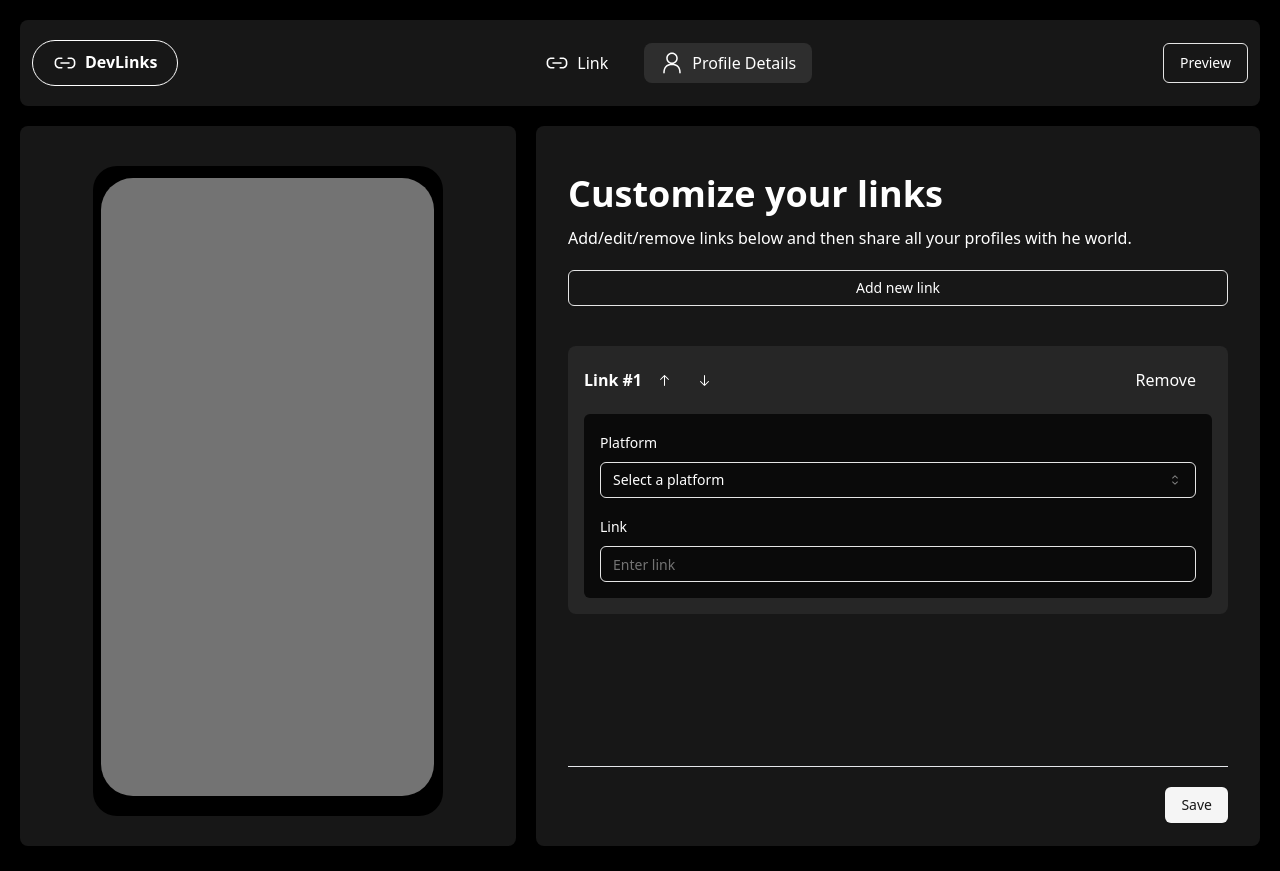
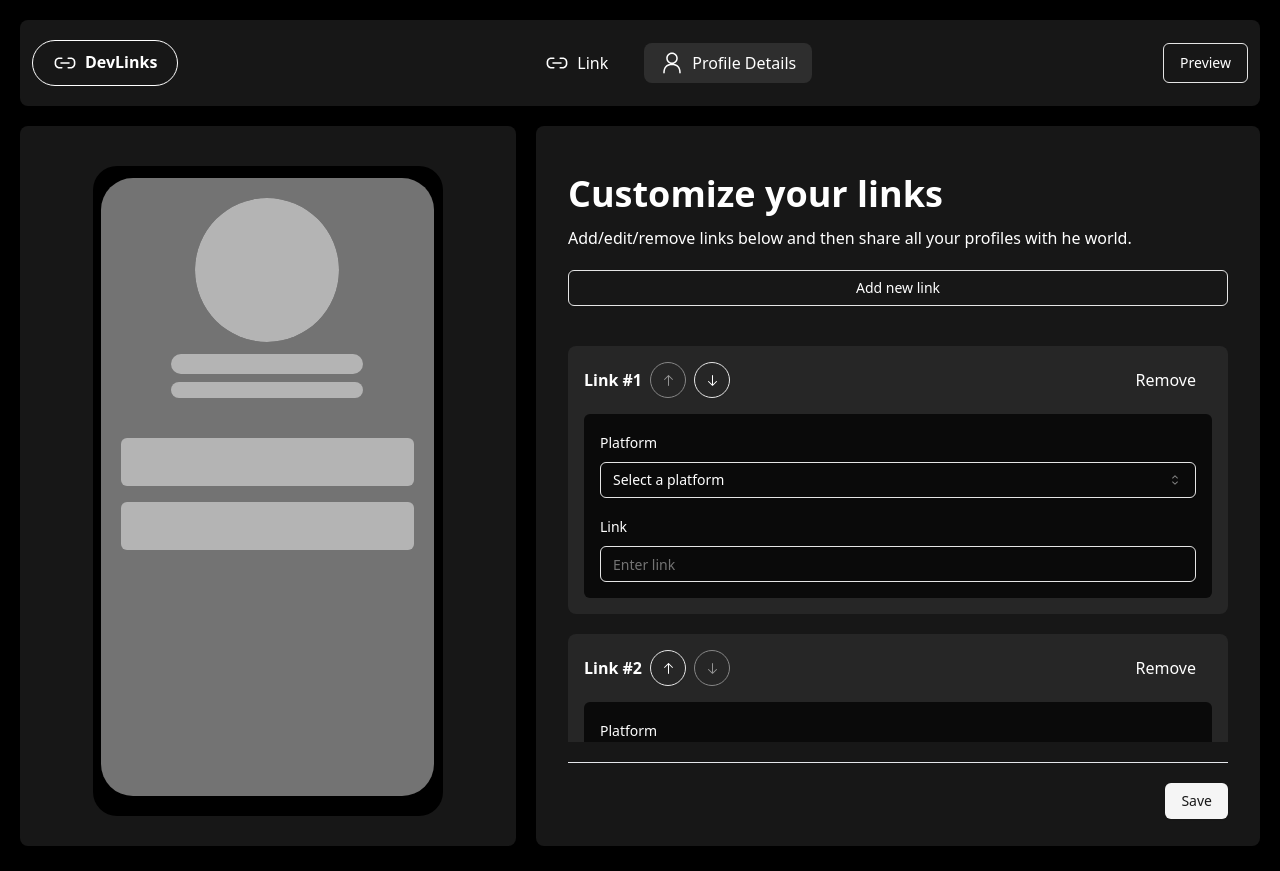
Before and after one commit to sagardwivedi/devjunction, a Next.js app: page /dashboard/1/editor in a window 1280 px wide. Built offline with nearby package versions, Linux system fonts and the light colour scheme; a web font is replaced by a local one.

Commit message:
Fix some css

```diff
--- a/app/dashboard/[user]/editor/page.tsx
+++ b/app/dashboard/[user]/editor/page.tsx
@@ -2,10 +2,8 @@ import { EyeOpenIcon } from "@radix-ui/react-icons";
 import Link from "next/link";
 
 import DevLinksLogo from "@/components/DevLinksLogo";
-import LinksForm from "@/components/Editor/LinkTab/LinksForm";
-import ProfileTab from "@/components/Editor/ProfileTab/ProfileTab";
-import ShowContent from "@/components/Editor/ShowContent";
 import Tabs from "@/components/Editor/Tab/Tab";
+import { TabContent } from "@/components/Editor/Tab/TabContent";
 import { Button } from "@/components/ui/button";
 
 export default function Editor({
@@ -21,23 +19,13 @@ export default function Editor({
         <DevLinksLogo />
         <Tabs />
         <Link href={`/${"sagar"}/preview`}>
-          <Button
-            variant={"outline"}
-            className="h-10 rounded-md"
-          >
+          <Button variant={"outline"} className="h-10 rounded-md">
             <EyeOpenIcon className="md:w-6 md:h-6 sm:w-5 sm:h-5 w-4 h-4 md:hidden" />
             <p className="hidden md:block">Preview</p>
           </Button>
         </Link>
       </header>
-      <div className="flex h-full flex-row items-center gap-5">
-        <div className="h-[720px] w-[40%] rounded-lg bg-neutral-900 shadow max-lg:hidden">
-          <ShowContent />
-        </div>
-        <div className="md:h-[720px] flex-1 rounded-lg animate-in bg-neutral-900 shadow">
-          {tab === "link" ? <LinksForm /> : <ProfileTab />}
-        </div>
-      </div>
+      <TabContent tab={tab} />
     </main>
   );
 }
--- a/components/Editor/LinkTab/LinkInput.tsx
+++ b/components/Editor/LinkTab/LinkInput.tsx
@@ -1,5 +1,3 @@
-import { ArrowDownIcon, ArrowUpIcon } from "@radix-ui/react-icons";
-
 import { Button } from "@/components/ui/button";
 import { Input } from "@/components/ui/input";
 import { Label } from "@/components/ui/label";
@@ -10,67 +8,91 @@ import {
   SelectTrigger,
   SelectValue,
 } from "@/components/ui/select";
-import { useLinkStore } from "@/hooks/useLinkStore";
+import { LinkComponent, useLinkFormStore } from "@/hooks/useLinkStore";
 import { PlatformOptions } from "@/lib/placeholder";
+import { cn } from "@/lib/utils";
+import { ArrowDownIcon, ArrowUpIcon } from "@radix-ui/react-icons";
 
 function RemoveButton({ id }: { id: number }) {
-  const { removeLink } = useLinkStore();
+  const { removeComponent } = useLinkFormStore();
+
+  const handleRemoveClick = () => {
+    removeComponent(id);
+  };
+
   return (
-    <Button className="text-sm md:text-base" onClick={() => removeLink(id)} variant="ghost">
+    <Button
+      className="text-sm md:text-base"
+      onClick={handleRemoveClick}
+      variant="ghost"
+    >
       Remove
     </Button>
   );
 }
 
-function MovinButtons({ id }: { id: number }) {
-  const { moveLink } = useLinkStore();
+function MoveButton({ id }: { id: number }) {
+  const { moveComponent, components } = useLinkFormStore();
+
+  const currentIndex = components.findIndex((c) => c.id === id);
+  const isFirst = currentIndex === 0;
+  const isLast = currentIndex === components.length - 1;
+
+  const handleMoveUpClick = () => {
+    if (!isFirst) {
+      moveComponent(id, "up");
+    }
+  };
+
+  const handleMoveDownClick = () => {
+    if (!isLast) {
+      moveComponent(id, "down");
+    }
+  };
+
   return (
-    <>
+    <div className="space-x-2">
       <Button
-        onClick={() => moveLink(id, "up")}
-        variant="ghost"
-        className="rounded-full"
+        variant={"outline"}
+        onClick={handleMoveUpClick}
+        className={cn("rounded-full", isFirst ? "cursor-not-allowed" : "")}
+        disabled={isFirst}
         size={"icon"}
       >
         <ArrowUpIcon />
       </Button>
       <Button
-        onClick={() => moveLink(id, "down")}
-        variant="ghost"
-        className="rounded-full"
+        variant={"outline"}
+        onClick={handleMoveDownClick}
+        className={cn("rounded-full", isLast ? "cursor-not-allowed" : "")}
+        disabled={isLast}
         size={"icon"}
       >
         <ArrowDownIcon />
       </Button>
-    </>
+    </div>
   );
 }
 
-function InputLink({ link, id }: { id: number; link: string }) {
-  const { updateLink } = useLinkStore();
+export function LinkComponent({ id, inputValue, selectValue }: LinkComponent) {
+  const { updateComponent } = useLinkFormStore();
   return (
-    <>
-      <Label htmlFor={`link-${id}`}>Link</Label>
-      <Input
-        type="url"
-        placeholder="Enter link"
-        id={`link-${id}`}
-        name="Link"
-        value={link}
-        onChange={(e) => updateLink(id, "link", e.target.value)}
-      />
-    </>
-  );
-}
-
-function SelectPlatform({ id }: { id: number }) {
-  const { updateLink } = useLinkStore();
-  return (
-    <>
+    <div className="bg-neutral-800 rounded-lg mt-5">
+      <div className="space-y-4 p-2 md:p-4 rounded-md">
+        <div className="flex flex-row justify-between">
+          <div className="flex flex-row items-center gap-x-2">
+            <div className="font-bold md:text-base text-sm">Link #{id}</div>
+            <MoveButton id={id} />
+          </div>
+          <RemoveButton id={id} />
+        </div>
+        <div className="bg-neutral-950 rounded-md p-2 md:p-4 space-y-4">
+          <div className="space-y-2">
             <Label>Platform</Label>
             <Select
               name="Platform"
-        onValueChange={(e) => updateLink(id, "platform", e)}
+              value={selectValue}
+              onValueChange={(e) => updateComponent(id, { selectValue: e })}
             >
               <SelectTrigger>
                 <SelectValue placeholder="Select a platform" />
@@ -86,27 +108,19 @@ function SelectPlatform({ id }: { id: number }) {
                 ))}
               </SelectContent>
             </Select>
-    </>
-  );
-}
-
-export default function LinkInput({ id, link }: { id: number; link: string }) {
-  return (
-    <div className={"bg-neutral-800 rounded-lg mt-5"}>
-      <div className="space-y-4 p-2 md:p-4 rounded-md">
-        <div className="flex flex-row justify-between">
-          <div className="flex flex-row items-center gap-x-1">
-            <div className="font-bold md:text-base text-sm">Link #{id}</div>
-            <MovinButtons id={id} />
-          </div>
-          <RemoveButton id={id} />
-        </div>
-        <div className="bg-neutral-950 rounded-md p-2 md:p-4 space-y-4">
-          <div className="space-y-2">
-            <SelectPlatform id={id} />
           </div>
           <div className="space-y-2">
-            <InputLink id={id} link={link} />
+            <Label htmlFor={`link-${id}`}>Link</Label>
+            <Input
+              type="url"
+              placeholder="Enter link"
+              id={`link-${id}`}
+              name="Link"
+              value={inputValue}
+              onChange={(e) =>
+                updateComponent(id, { inputValue: e.target.value })
+              }
+            />
           </div>
         </div>
       </div>
--- a/components/Editor/LinkTab/LinksForm.tsx
+++ b/components/Editor/LinkTab/LinksForm.tsx
@@ -2,11 +2,11 @@
 
 import { Button } from "@/components/ui/button";
 import { ScrollArea } from "@/components/ui/scroll-area";
-import { useLinkStore } from "@/hooks/useLinkStore";
-import LinkInput from "./LinkInput";
+import { useLinkFormStore } from "@/hooks/useLinkStore";
+import { LinkComponent } from "./LinkInput";
 
 export default function LinksForm() {
-  const { addLink, linkInputs } = useLinkStore();
+  const { addComponent, components } = useLinkFormStore();
 
   return (
     <div className="md:px-8 px-4 py-6 md:py-12">
@@ -21,28 +21,21 @@ export default function LinksForm() {
               he world.
             </p>
           </div>
-          <Button onClick={addLink} variant={"outline"} className="w-full">
+          <Button onClick={addComponent} variant={"outline"} className="w-full">
             Add new link
           </Button>
         </div>
-
-        <ScrollArea className="h-[420px]">
-          {linkInputs.map((item) => (
-            <LinkInput key={item.id} id={item.id} link={item.link} />
+        <ScrollArea className="h-[26rem]">
+          {components.map((item) => (
+            <LinkComponent key={item.id} {...item} />
           ))}
         </ScrollArea>
         <div className="mt-5 flex justify-end border-t">
-          <SaveButton />
+          <Button className="mt-5" variant={"secondary"}>
+            Save
+          </Button>
         </div>
       </div>
     </div>
   );
 }
-
-function SaveButton() {
-  return (
-    <Button className="mt-5" variant={"secondary"}>
-      Save
-    </Button>
-  );
-}
--- a/components/Editor/ShowContent.tsx
+++ b/components/Editor/ShowContent.tsx
@@ -1,30 +1,33 @@
 "use client";
 
-import { Route } from "next";
+import { ArrowRightIcon } from "@radix-ui/react-icons";
 import Link from "next/link";
 
+import { Avatar, AvatarFallback, AvatarImage } from "@/components/ui/avatar";
+import { ScrollArea } from "@/components/ui/scroll-area";
+import { useLinkFormStore } from "@/hooks/useLinkStore";
 import { getPlatformData } from "@/lib/placeholder";
-import { ArrowRightIcon } from "@radix-ui/react-icons";
+import { cn } from "@/lib/utils";
 
 export function Platform<T extends string>({
   link,
   platform,
 }: {
-  link: Route<T> | URL;
+  link: string;
   platform: string;
 }) {
-
   const value = getPlatformData(platform);
 
   return (
     <Link
       href={link}
-      className={`${
-        value ? value.backgroundColor : "bg-gray-200"
-      } group flex h-12 w-full flex-row items-center justify-between rounded-md px-4 text-white`}
+      className={cn(
+        value ? value.backgroundColor : "bg-neutral-100/50",
+        "group flex h-12 w-full flex-row items-center justify-between rounded-md px-4 text-white"
+      )}
     >
-      <div className="flex flex-row gap-x-2">
-        {value && <value.logo />}
+      <div className="flex flex-row gap-x-2 items-center">
+        {value && <value.logo className="w-5 h-5" />}
         <span>{platform}</span>
       </div>
       {value && (
@@ -37,21 +40,38 @@ export function Platform<T extends string>({
   );
 }
 
-const ShowContent = () => {
+export const ShowContent = () => {
+  const { components } = useLinkFormStore();
+
   return (
     <div className="relative flex h-full justify-center py-10">
       {/* Phone Mockup */}
       <div className="relative h-[650px] w-[350px] rounded-3xl bg-black">
         {/* Content */}
         <div className="absolute left-2 top-3 flex h-[95%] w-[95%] flex-col items-center space-y-10 rounded-[2rem] bg-neutral-500 p-5">
-          <div className="space-y-3 text-center">
-            <div className="relative mb-5 h-40 w-40 overflow-hidden rounded-full"></div>
+          <div className="space-y-3 flex flex-col justify-center items-center">
+            <Avatar className="w-36 h-36 rounded-full">
+              <AvatarImage />
+              <AvatarFallback className="bg-neutral-100/50" />
+            </Avatar>
+            <div className="space-y-2">
+              <p className="bg-neutral-100/50 h-5 w-48 rounded-xl"></p>
+              <p className="bg-neutral-100/50 h-4 rounded-xl"></p>
+            </div>
           </div>
-          <div className="scrollbar-hide w-full space-y-4 overflow-y-auto scroll-smooth rounded-md"></div>
+          <ScrollArea className="w-full">
+            <div className="space-y-4">
+              {components.map((com) => (
+                <Platform
+                  key={com.id}
+                  link={com.inputValue}
+                  platform={com.selectValue}
+                />
+              ))}
+            </div>
+          </ScrollArea>
         </div>
       </div>
     </div>
   );
 };
-
-export default ShowContent;
--- /dev/null
+++ b/components/Editor/Tab/TabContent.tsx
@@ -0,0 +1,20 @@
+import LinksForm from "../LinkTab/LinksForm";
+import ProfileTab from "../ProfileTab/ProfileTab";
+import { ShowContent } from "../ShowContent";
+
+interface TabContentProps {
+  tab: string;
+}
+
+export function TabContent({ tab }: TabContentProps) {
+  return (
+    <div className="flex h-full flex-row items-center gap-5">
+      <div className="h-[720px] w-[40%] rounded-lg bg-neutral-900 shadow max-lg:hidden">
+        <ShowContent />
+      </div>
+      <div className="md:h-[720px] flex-1 rounded-lg animate-in bg-neutral-900 shadow">
+        {tab === "link" ? <LinksForm /> : <ProfileTab />}
+      </div>
+    </div>
+  );
+}
--- a/hooks/useLinkStore.ts
+++ b/hooks/useLinkStore.ts
@@ -1,70 +1,65 @@
 import { create } from "zustand";
 
-export type LinkInputType = {
+export type LinkComponent = {
   id: number;
-  link: string;
-  platform: string;
+  selectValue: string;
+  inputValue: string;
 };
 
-type LinkStore = {
-  linkInputs: LinkInputType[];
-  addLink: () => void;
-  removeLink: (id: number) => void;
-  moveLink: (id: number, direction: "up" | "down") => void;
-  updateLink: (
+type LinkFormStore = {
+  components: LinkComponent[];
+  addComponent: () => void;
+  removeComponent: (id: number) => void;
+  moveComponent: (id: number, direction: "up" | "down") => void;
+  updateComponent: (
     id: number,
-    property: "link" | "platform",
-    value: string
+    data: Partial<Omit<LinkComponent, "id">>
   ) => void;
+  setComponents: (components: LinkComponent[]) => void;
 };
 
-export const useLinkStore = create<LinkStore>((set) => ({
-  linkInputs: [{ id: 1, link: "", platform: "" }],
-  addLink: () => {
+export const useLinkFormStore = create<LinkFormStore>((set) => {
+  const initialState: LinkFormStore = {
+    components: [
+      { id: 1, inputValue: "", selectValue: "" },
+      { id: 2, inputValue: "", selectValue: "" },
+    ],
+    addComponent: () => {
       set((state) => ({
-      linkInputs: [
-        ...state.linkInputs,
-        { id: state.linkInputs.length + 1, link: "", platform: "" },
+        components: [
+          ...state.components,
+          { id: state.components.length + 1, inputValue: "", selectValue: "" },
         ],
       }));
     },
-  removeLink: (id) => {
+    removeComponent: (id) => {
       set((state) => ({
-      linkInputs: state.linkInputs.filter((input) => input.id !== id),
+        components: state.components.filter((item) => item.id !== id),
       }));
     },
-  moveLink: (id, direction) => {
+    moveComponent: (id, direction) => {
       set((state) => {
-      // Find the current index
-      const currentIndex = state.linkInputs.findIndex(
-        (input) => input.id === id
-      );
-      // Find last index
-      const lastIndex = state.linkInputs.length - 1;
+        const currentIndex = state.components.findIndex((c) => c.id === id);
+        const newIndex =
+          direction === "up" ? currentIndex - 1 : currentIndex + 1;
 
-      if (direction === "up" && currentIndex > 0) {
-        const updatedInputs = [...state.linkInputs];
-        [updatedInputs[currentIndex], updatedInputs[currentIndex - 1]] = [
-          updatedInputs[currentIndex - 1],
-          updatedInputs[currentIndex],
+        const components = [...state.components];
+        [components[currentIndex], components[newIndex]] = [
+          components[newIndex],
+          components[currentIndex],
         ];
-        return { linkInputs: updatedInputs };
-      } else if (direction === "down" && currentIndex < lastIndex) {
-        const updateInputs = [...state.linkInputs];
-        [updateInputs[currentIndex], updateInputs[currentIndex + 1]] = [
-          updateInputs[currentIndex + 1],
-          updateInputs[currentIndex],
-        ];
-        return { linkInputs: updateInputs };
-      }
-      return state;
+
+        return { components };
       });
     },
-  updateLink: (id, property, value) => {
+    setComponents: (components) => set({ components }),
+    updateComponent: (id, data) =>
       set((state) => ({
-      linkInputs: state.linkInputs.map((input) =>
-        input.id === id ? { ...input, [property]: value } : input
+        components: state.components.map((c) =>
+          c.id === id ? { ...c, ...data } : c
         ),
-    }));
-  },
-}));
+      })),
+  };
+
+  return initialState;
+});
```
Also changed, not shown: app/api/auth/sign-in/route.ts (+10 -4 lines). Lines whose indentation alone changed are shown as unchanged.
